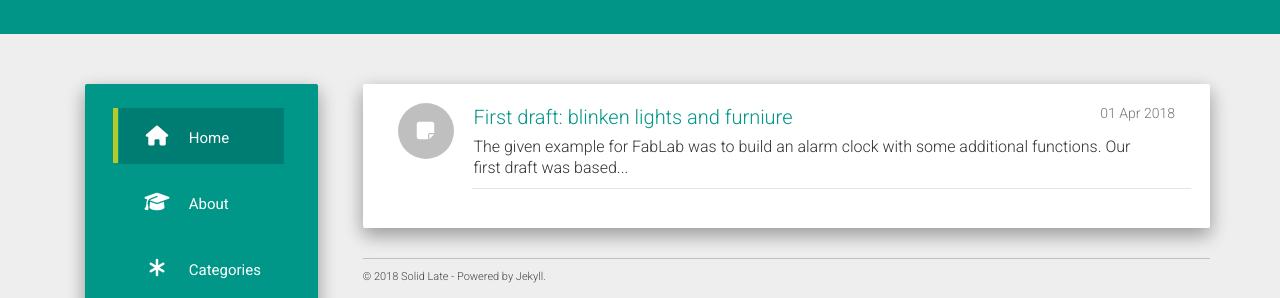
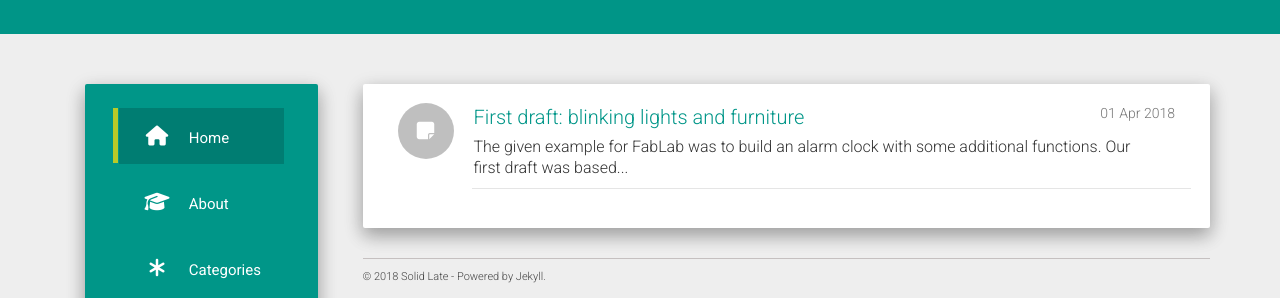
Before and after one commit to solid-late/solid-late.github.io, a Jekyll site: the page built from index.html, in a window 1280 px wide. Shown: the part 124-422 px from the top of the page. Built offline with Jekyll 4.4.1, drawn with Linux system fonts in a browser that asks for light colours; nearby versions of some CDN libraries; the list of posts is cut into pages by our own code; some of the changed lines change nothing that is shown.

Commit message:
fixed some typos in first draft post

```diff
--- a/_posts/2019-04-01-drafts0.md
+++ b/_posts/2018-04-01-drafts0.md
@@ -1,6 +1,6 @@
 ---
 layout: post
-title:  "First draft: blinken lights and furniure"
+title:  "First draft: blinking lights and furniture"
 date:   2018-04-01
 category: drafts
 ---
@@ -9,7 +9,7 @@
 
 To seperate the LEDs we would use a fence or similar structure. To make them softer and more equally scattered a not completly transparent paper would be used. At least the LEDs don't get warm.
 
-A light-sensor would adjust the brighteness and maybe colors of the LEDs. Like the projection of the clock we would be quite free about which sensors we want to use (light, humiditi, noice, ...).
+A light-sensor would adjust the brighteness and maybe colors of the LEDs. Like the projection of the clock we would be quite free about which sensors we want to use (light, humidity, noise, ...).
 
 We needed to integrate some rotation part and we come up with the idea of a circle.
 
@@ -17,7 +17,7 @@
 
 
 
-### We stumpled over following problems:
+### We stumbled over following problems:
 - difficult assemlby
 - metal axis-bearing
 - electricity, means we need a battery
```
